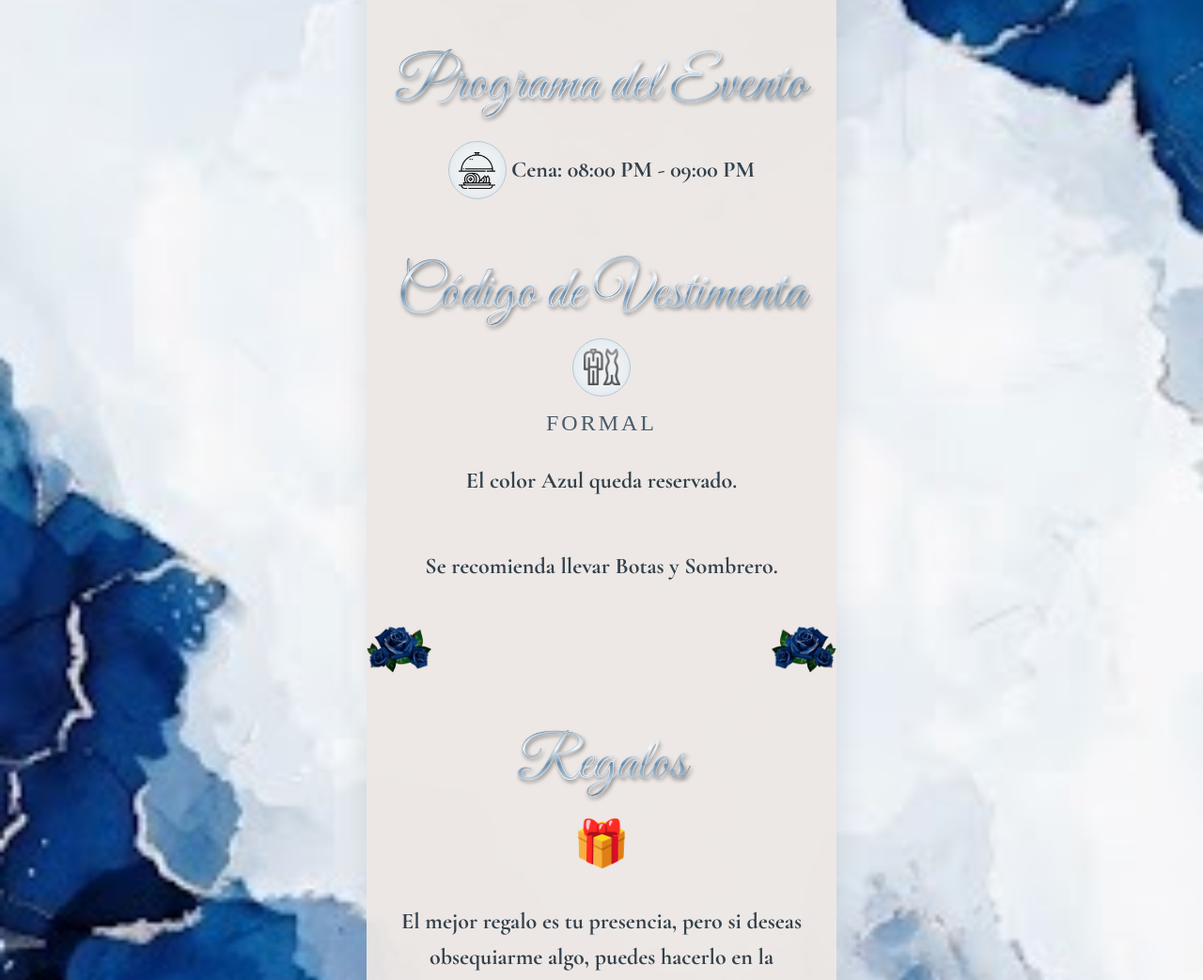
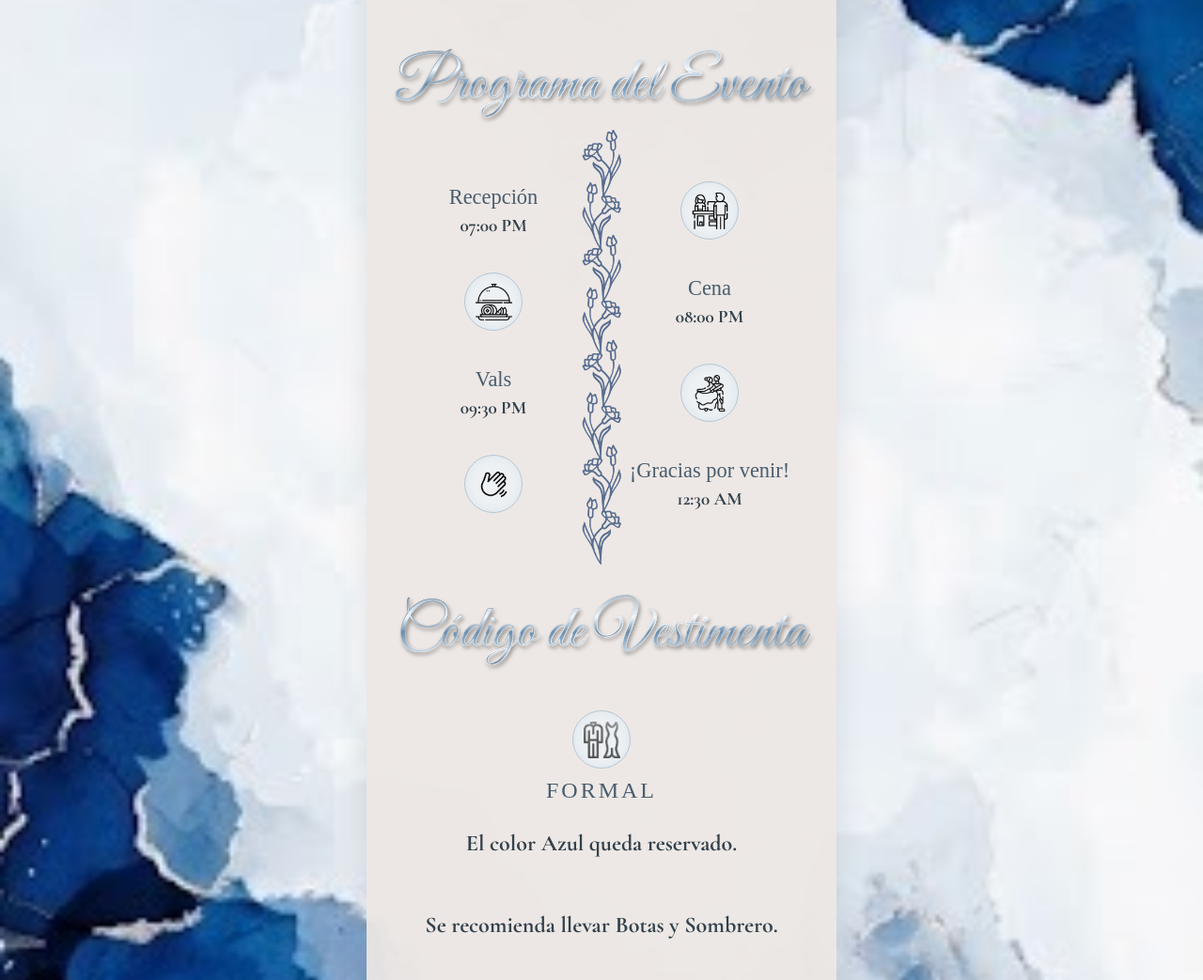
Before and after one commit to ViennaFotografia/XV_Gisell, a plain HTML site: page index.html in a window 1280 px wide. Shown: the part 3960-5003 px from the top of the page at 94% size. Drawn offline with nearby package versions, Linux system fonts and the light colour scheme; a web font is replaced by a local one.

Commit message:
Mejorar el itinerario

```diff
--- a/index.html
+++ b/index.html
@@ -461,14 +461,64 @@
             transform: translateX(0);
         }
 
-        /* Estilo para el ítem del itinerario */
+        /* --- NUEVOS ESTILOS DEL ITINERARIO SEPARADO EN 2 COLUMNAS --- */
+        .itinerario-container {
+            position: relative;
+            padding: 20px 0;
+            width: 100%;
+        }
+        .itinerario-separador {
+            position: absolute;
+            left: 50%;
+            top: 0;
+            height: 100%;
+            transform: translateX(-50%);
+            object-fit: cover;
+            object-position: center;
+            z-index: 1;
+        }
+
         .itinerario-item {
             display: flex;
             align-items: center;
+            width: 100%;
+            margin: 35px 0;
+            position: relative;
+            z-index: 2;
+        }
+
+        /* Ítems impares (Recepción, Vals): Texto Izquierda, Imagen Derecha */
+        .itinerario-item:nth-of-type(odd) {
+            flex-direction: row;
+        }
+
+        /* Ítems pares (Cena, Fin): Imagen Izquierda, Texto Derecha */
+        .itinerario-item:nth-of-type(even) {
+            flex-direction: row-reverse;
+        }
+
+        .itinerario-texto, .itinerario-icono-wrapper {
+            width: 50%;
+            display: flex;
+            flex-direction: column;
+            align-items: center;
             justify-content: center;
-            gap: 5px;
-            margin-bottom: 15px;
+            text-align: center; /* Asegura el alineado al centro del texto */
+            padding: 0 10px;
+            box-sizing: border-box;
         }
+
+        .itinerario-titulo {
+            font-family: var(--fuente-nombres);
+            font-size: 1.4rem;
+            color: var(--color-acento-oscuro);
+            margin-bottom: 5px;
+        }
+        .itinerario-hora {
+            font-size: 1.2rem;
+            color: var(--color-texto-principal);
+        }
+
         .itinerario-icono {
             width: 60px;
             height: 60px;
@@ -484,6 +534,7 @@
             width: 65%;
             height: 65%;
         }
+        /* --- FIN ESTILOS ITINERARIO --- */
 
         /* Ajustes SVG para armonizar con el azul polvo y acento oscuro */
         .texto-xv {
@@ -631,11 +682,11 @@
                 <svg class="animate-on-scroll"  xmlns="http://www.w3.org/2000/svg" viewBox="0 0 800 200" width="100%">
                     <text x="400" y="150" class="texto-2">Ramo</text>
                 </svg>
-                <p class="nombres-familiares animate-on-scroll">José Ángel<br>&<br>Patricia Tapia Camarillo</p>
+                <p class="nombres-familiares animate-on-scroll">José Ángel Tapia<br>&<br>Patricia Camarillo</p>
                 <svg class="animate-on-scroll"  xmlns="http://www.w3.org/2000/svg" viewBox="0 0 800 200" width="100%">
                     <text x="400" y="150" class="texto-2">Regalo</text>
                 </svg>
-                <p class="nombres-familiares animate-on-scroll">Kassandra Camarillo Aguirre</p>
+                <p class="nombres-familiares animate-on-scroll">Kassandra Camarillo</p>
             </section>
 
             <!-- Flores decorativas laterales -->
@@ -646,19 +697,6 @@
 
             <!-- MARK: UBICACIONES -->
             <section>
-                <!-- Ceremonia -->
-                <!-- <svg class="animate-on-scroll"  xmlns="http://www.w3.org/2000/svg" viewBox="0 0 800 200" width="100%">
-                    <text x="400" y="150" class="texto-2">Iglesia</text>
-                </svg>
-
-                <a href="https://www.google.com/maps/..." target="_blank" class="lugar-link animate-on-scroll">
-                    <img src="foto_iglesia.jpg" alt="Foto de la Parroquia Santa María Estrella del Mar">
-                    <h4 class="nombre-lugar">Parroquia Santa María Estrella del Mar</h4>
-                    <p class="direccion-lugar">P.º Ensenada 950, Playas de Tijuana, 22206 Tijuana, B.C.</p>
-                    <p class="hora-lugar">05:00 PM</p>
-                    <div class="button" style="margin-top: 25px;">Ir al Mapa</div>
-                </a> -->
-
                 <!-- Recepción -->
                 <svg class="animate-on-scroll"  class="animate-on-scroll" xmlns="http://www.w3.org/2000/svg" viewBox="0 0 800 200" width="100%">
                     <text x="400" y="150" class="texto-2">Lugar del Evento</text>
@@ -684,11 +722,61 @@
                 <svg class="animate-on-scroll"  xmlns="http://www.w3.org/2000/svg" viewBox="0 0 800 200" width="100%">
                     <text x="400" y="150" class="texto-2">Programa del Evento</text>
                 </svg>
-                <div class="itinerario-item animate-on-scroll">
-                    <div class="itinerario-icono">
-                        <img src="comida.png" alt="Icono de Buffet">
+
+                <div class="itinerario-container">
+                    <img src="separador_vertical.png" class="itinerario-separador" alt="Separador floral vertical">
+
+                    <!-- Ítem 1: Texto a la izq, Icono a la der (Impar) -->
+                    <div class="itinerario-item animate-on-scroll">
+                        <div class="itinerario-texto">
+                            <span class="itinerario-titulo">Recepción</span>
+                            <span class="itinerario-hora">07:00 PM</span>
+                        </div>
+                        <div class="itinerario-icono-wrapper">
+                            <div class="itinerario-icono">
+                                <img src="recepcion.png" alt="Icono de Recepción">
+                            </div>
+                        </div>
                     </div>
-                    <p class="texto"><strong>Cena: </strong>08:00 PM - 09:00 PM</p>
+
+                    <!-- Ítem 2: Icono a la izq, Texto a la der (Par) -->
+                    <div class="itinerario-item animate-on-scroll">
+                        <div class="itinerario-texto">
+                            <span class="itinerario-titulo">Cena</span>
+                            <span class="itinerario-hora">08:00 PM</span>
+                        </div>
+                        <div class="itinerario-icono-wrapper">
+                            <div class="itinerario-icono">
+                                <img src="comida.png" alt="Icono de Buffet">
+                            </div>
+                        </div>
+                    </div>
+
+                    <!-- Ítem 3: Texto a la izq, Icono a la der (Impar) -->
+                    <div class="itinerario-item animate-on-scroll">
+                        <div class="itinerario-texto">
+                            <span class="itinerario-titulo">Vals</span>
+                            <span class="itinerario-hora">09:30 PM</span>
+                        </div>
+                        <div class="itinerario-icono-wrapper">
+                            <div class="itinerario-icono">
+                                <img src="vals.png" alt="Icono de Vals">
+                            </div>
+                        </div>
+                    </div>
+
+                    <!-- Ítem 4: Icono a la izq, Texto a la der (Par) -->
+                    <div class="itinerario-item animate-on-scroll">
+                        <div class="itinerario-texto">
+                            <span class="itinerario-titulo">¡Gracias por venir!</span>
+                            <span class="itinerario-hora">12:30 AM</span>
+                        </div>
+                        <div class="itinerario-icono-wrapper">
+                            <div class="itinerario-icono">
+                                <img src="fin.png" alt="Icono de Fin de Fiesta">
+                            </div>
+                        </div>
+                    </div>
                 </div>
 
                 <svg class="animate-on-scroll"  xmlns="http://www.w3.org/2000/svg" viewBox="0 0 800 200" width="100%">
@@ -771,7 +859,7 @@
                 <p class="texto">Sube tus fotos y comparte tus mejores recuerdos de este momento único. ¡Estamos emocionados de ver tus fotos!</p>
                 <img src="qr-code.png" alt="Código QR para Google Fotos" style="width: 180px; border-radius: 15px; margin-top: 15px; border: 2px solid var(--color-plata); box-shadow: 0 4px 10px rgba(0,0,0,0.1);">
                 <br>
-                <a href="https://drive.google.com/..." target="_blank" class="button" style="margin-top: 25px;">Ver Fotos</a>
+                <a href="https://drive.google.com/drive/folders/1DvQxTb-dlBEON-urZAvI3J3dgQV0FTpe?usp=sharing" target="_blank" class="button" style="margin-top: 25px;">Ver Fotos</a>
             </section>
         </div>
     </div> <!-- Cierre de background-container -->
```
Also changed, not shown: fin.png (added), recepcion.png (added), separador_vertical.png (added), vals.png (added).
